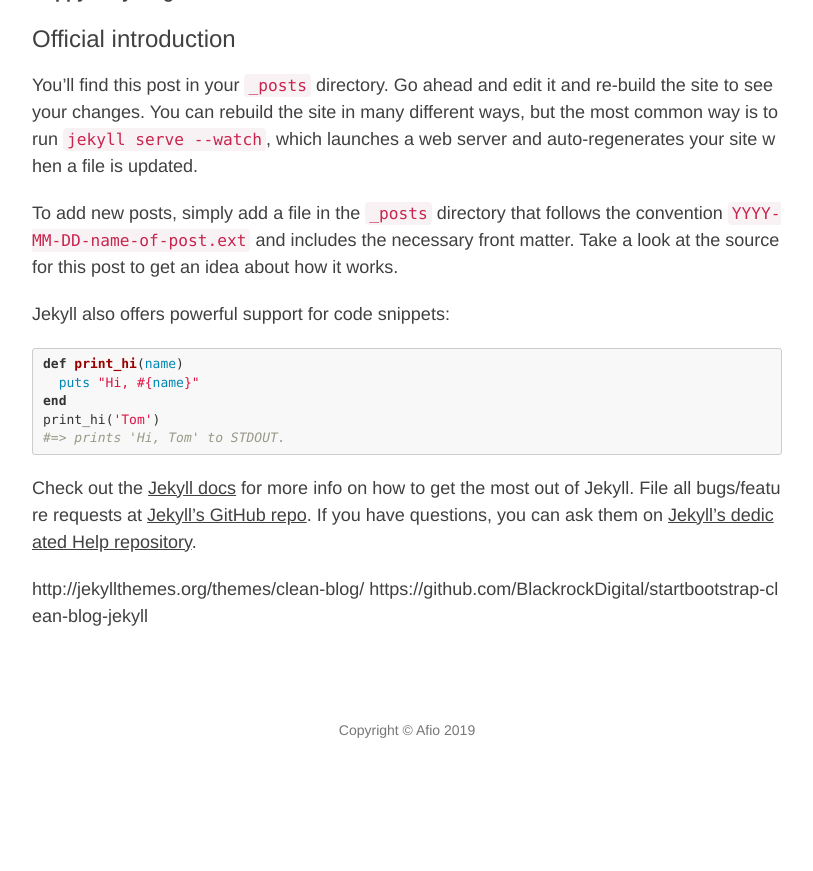
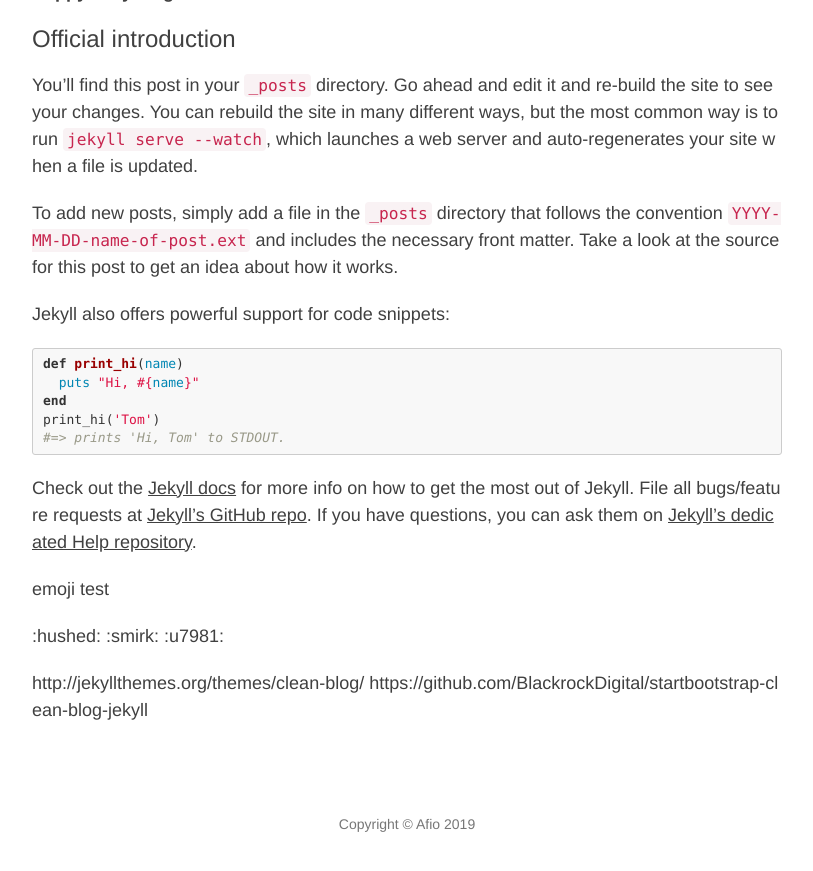
Before and after one commit to Afio/afio.github.io, a Jekyll site: the page built from _posts/2014-09-11-welcome-to-jekyll.markdown, in a window 1280 px wide and 900 px high, scrolled down 1202 px. Shown: the top 871 px of the window, without its empty margins (233-1046 px from the left). Built offline with Jekyll 4.4.1, drawn with Linux system fonts in a browser that asks for light colours; nearby versions of some CDN libraries; before the commit the page ends 2008 px from its top, so only the background shows below that.

Commit message:
emoji测试

```diff
--- a/_posts/2014-09-11-welcome-to-jekyll.markdown
+++ b/_posts/2014-09-11-welcome-to-jekyll.markdown
@@ -56,5 +56,9 @@ Check out the [Jekyll docs][jekyll] for more info on how to get the most out of
 [jekyll-gh]:   https://github.com/jekyll/jekyll
 [jekyll-help]: https://github.com/jekyll/jekyll-help
 
+emoji test
+
+:hushed: :smirk: :u7981:
+
 http://jekyllthemes.org/themes/clean-blog/
 https://github.com/BlackrockDigital/startbootstrap-clean-blog-jekyll
```
